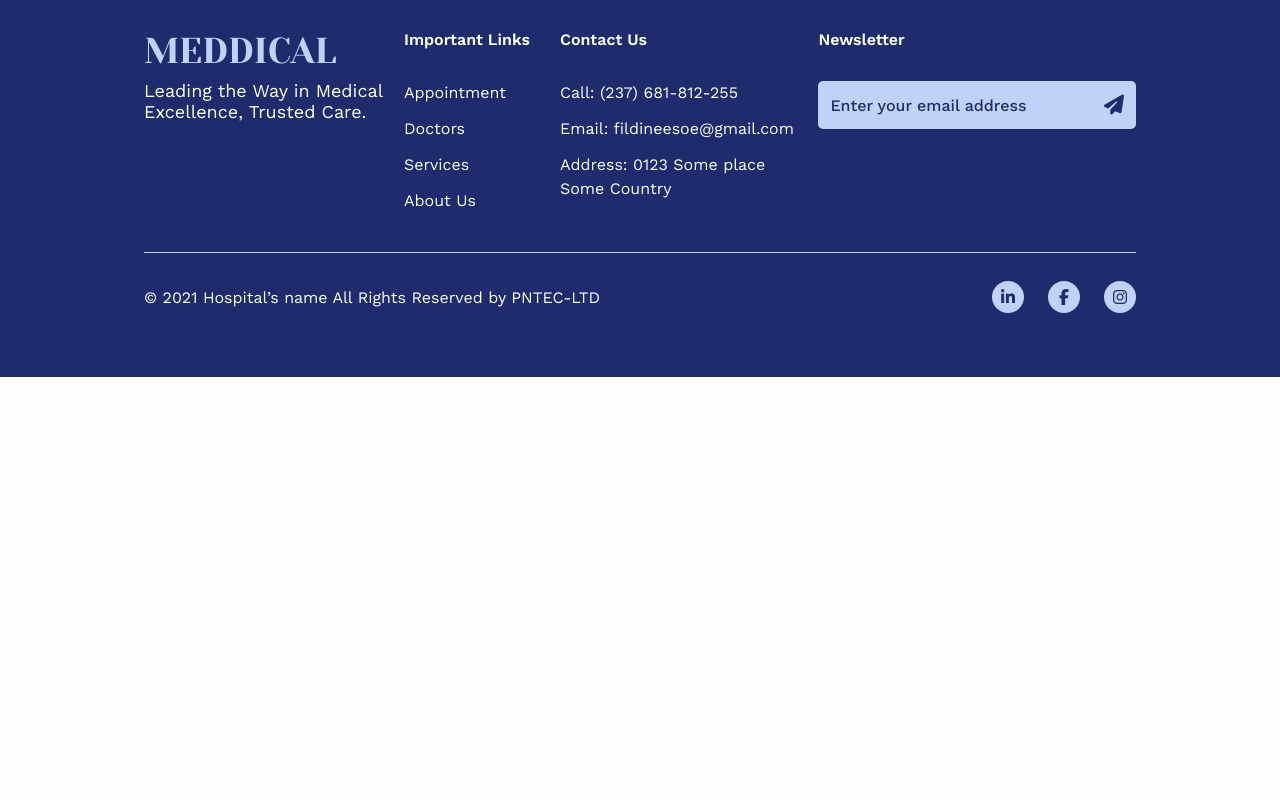
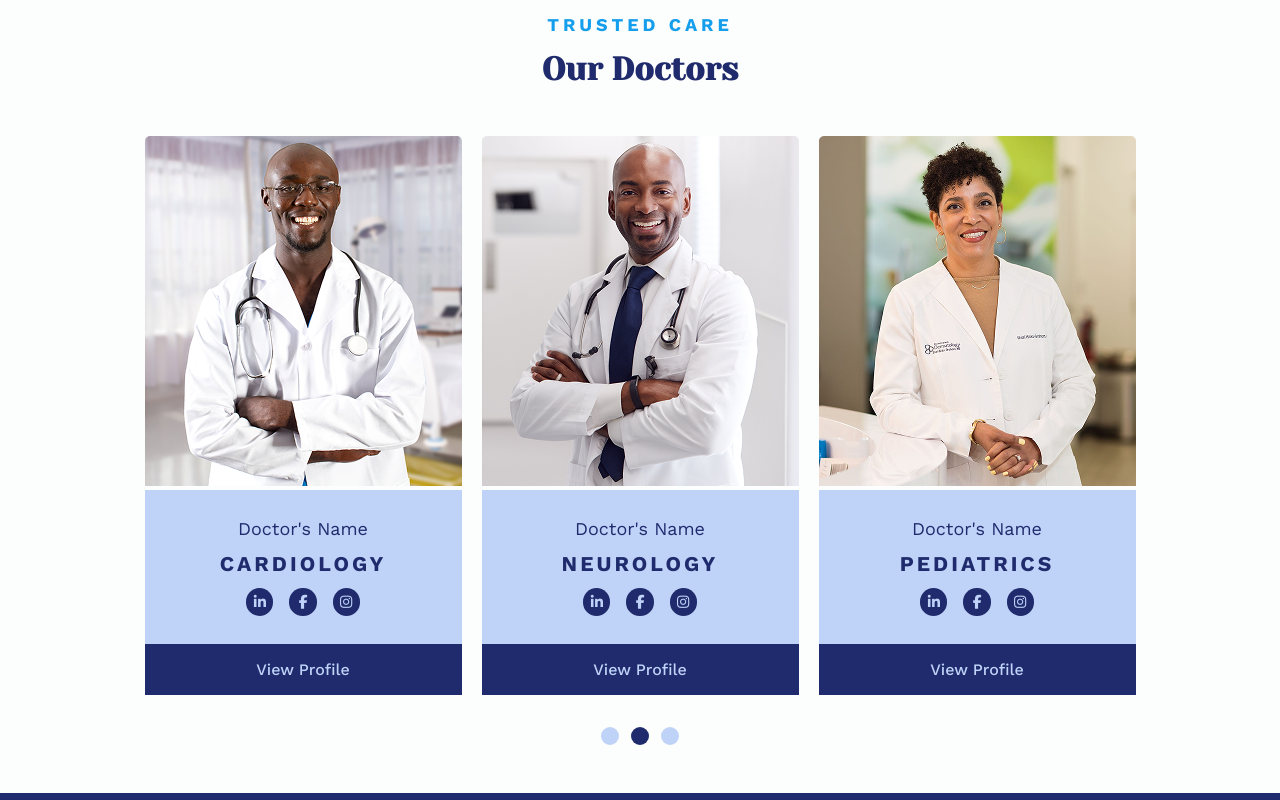
Before and after one commit to HamdyShehiet/Meddical, a plain HTML site: page index.html in a window 1280 px wide. Shown: the part 3740-4540 px from the top of the page. Before the commit the page ends 4117 px from the top, so only its background shows below. Drawn offline with nearby package versions, Linux system fonts and the light colour scheme.

Commit message:
Add: Doctors Section

```diff
--- /dev/null
+++ b/assets/styles/doctorsComponent.css
@@ -0,0 +1,97 @@
+:root {
+  --yesevaOne-ff: "Yeseva One", serif;
+  --workSans-ff: "Work Sans", sans-serif;
+  --fs-14px: 0.875rem;
+  --fs-16px: 1rem;
+  --fs-18px: 1.125rem;
+  --fs-20px: 1.25rem;
+  --fs-24px: 1.5rem;
+  --fs-26px: 1.625rem;
+  --fs-28px: 1.75rem;
+  --fs-32px: 2rem;
+  --fs-36px: 2.25rem;
+  --fs-48px: 3rem;
+  --fw-normal: 400;
+  --fw-medium: 500;
+  --fw-semibold: 600;
+  --fw-bold: 700;
+  --space-2px: 0.125rem;
+  --space-4px: 0.25rem;
+  --space-6px: 0.375rem;
+  --space-8px: 0.5rem;
+  --space-12px: 0.75rem;
+  --space-16px: 1rem;
+  --space-20px: 1.25rem;
+  --space-24px: 1.5rem;
+  --space-28px: 1.75rem;
+  --space-32px: 2rem;
+  --space-48px: 3rem;
+  --space-64px: 4rem;
+  --light-clr: #fcfefe;
+  --dark-clr: #212124;
+  --primary-clr: #1f2b6c;
+  --secondary-clr: #159eec;
+  --accent-clr: #bfd2f8;
+}
+.doctors .container .doctors-slider{
+  grid-template-columns: repeat(auto-fill, min(19.813rem, 100%));
+  justify-content: center;
+  gap: var(--space-20px);
+  font-family: var(--workSans-ff);
+}
+.doctors .container .doctors-slider .doctor-card {
+  border-radius: 5px;
+}
+.doctors .container .doctors-slider .doctor-card .doctor-info {
+  display: flex;
+  flex-direction: column;
+  align-items: center;
+  gap: var(--space-12px);
+  padding: var(--space-28px) 0;
+  color: var(--primary-clr);
+  background-color: var(--accent-clr);
+  font-size: var(--fs-18px);
+}
+.doctors .container .doctors-slider .doctor-card .doctor-info h3{
+  letter-spacing: 3px;
+  font-weight: var(--fw-bold);
+}
+.doctors .container .doctors-slider .doctor-card .doctor-info .social-icons{
+  display: flex;
+  align-items: center;
+  gap: var(--space-16px);
+}
+.doctors .container .doctors-slider .doctor-card .doctor-info .social-icons li a{
+  display: inline-flex;
+  align-items: center;
+  justify-content: center;
+  width: 1.7rem;
+  height: 1.7rem;
+  border-radius: 50%;
+  font-size: var(--fs-14px);
+  background-color: var(--primary-clr);
+  color: var(--accent-clr);
+}
+.doctors .container .doctors-slider .doctor-card a.view-profile{
+  display: block;
+  padding: var(--space-16px) 0;
+  text-align: center;
+  overflow: hidden;
+  font-weight: var(--fw-medium);
+  background-color: var(--primary-clr);
+  color: var(--accent-clr);
+}
+.doctors .container .slider-dots {
+  margin-top: var(--space-32px);
+  gap: var(--space-12px);
+}
+.doctors .container .slider-dots li{
+  width: 1.125rem;
+  height: 1.125rem;
+  border-radius: 50%;
+  cursor: pointer;
+  background-color: var(--accent-clr);
+}
+.doctors .container .slider-dots li.active{
+  background-color: var(--primary-clr);
+}
--- a/assets/styles/footer.css
+++ b/assets/styles/footer.css
@@ -29,13 +29,6 @@
   --space-64px: 4rem;
   --light-clr: #fcfefe;
   --dark-clr: #212124;
-  --primary-clr: #1f2b6c;
-  --secondary-clr: #159eec;
-  --accent-clr: #bfd2f8;
-}
-body.dark-theme {
-  --light-clr: #121212;
-  --dark-clr: #ffffff;
   --primary-clr: #1f2b6c;
   --secondary-clr: #159eec;
   --accent-clr: #bfd2f8;
--- a/assets/styles/header.css
+++ b/assets/styles/header.css
@@ -29,13 +29,6 @@
   --space-64px: 4rem;
   --light-clr: #fcfefe;
   --dark-clr: #212124;
-  --primary-clr: #1f2b6c;
-  --secondary-clr: #159eec;
-  --accent-clr: #bfd2f8;
-}
-body.dark-theme {
-  --light-clr: #121212;
-  --dark-clr: #ffffff;
   --primary-clr: #1f2b6c;
   --secondary-clr: #159eec;
   --accent-clr: #bfd2f8;
--- a/assets/styles/topHeader.css
+++ b/assets/styles/topHeader.css
@@ -29,13 +29,6 @@
   --space-64px: 4rem;
   --light-clr: #fcfefe;
   --dark-clr: #212124;
-  --primary-clr: #1f2b6c;
-  --secondary-clr: #159eec;
-  --accent-clr: #bfd2f8;
-}
-body.dark-theme {
-  --light-clr: #121212;
-  --dark-clr: #ffffff;
   --primary-clr: #1f2b6c;
   --secondary-clr: #159eec;
   --accent-clr: #bfd2f8;
--- a/index.html
+++ b/index.html
@@ -7,6 +7,7 @@
     <link rel="stylesheet" href="assets/styles/main.css" />
     <link rel="stylesheet" href="assets/styles/topHeader.css" />
     <link rel="stylesheet" href="assets/styles/header.css" />
+    <link rel="stylesheet" href="assets/styles/doctorsComponent.css" />
     <link rel="stylesheet" href="assets/styles/footer.css" />
     <link rel="preconnect" href="https://fonts.googleapis.com" />
     <link rel="preconnect" href="https://fonts.gstatic.com" crossorigin />
@@ -227,13 +228,14 @@
           </div>
         </div>
       </section>
-      <!-- Appointment Form Section -->
       <section class="appointment section-padding">
         <div class="container grid">
           <div class="appointment-info">
             <h2 class="title">Book an Appointment</h2>
             <p class="description">
-              Lorem ipsum dolor sit amet, consectetur adipiscing elit. Quisque placerat scelerisque tortor ornare ornare. Convallis felis vitae tortor augue. Velit nascetur proin massa in. Consequat faucibus porttitor enim et.            </p>
+              Lorem ipsum dolor sit amet, consectetur adipiscing elit. Quisque placerat scelerisque tortor ornare ornare. Convallis felis vitae tortor augue. Velit nascetur proin massa in. Consequat
+              faucibus porttitor enim et.
+            </p>
           </div>
           <form class="">
             <div class="form-row">
@@ -296,6 +298,78 @@
           </form>
         </div>
       </section>
+      <section class="doctors section-padding">
+        <div class="container">
+          <div class="section-heading flex-column items-center">
+            <span class="caption">TRUSTED CARE</span>
+            <h2 class="title">Our Doctors</h2>
+          </div>
+          <div class="doctors-slider grid">
+            <div class="doctor-card">
+              <img src="assets/images/doctor1.png" alt="Doctor" class="doctor-image" />
+              <div class="doctor-info">
+                <span>Doctor's Name</span>
+                <h3 class="doctor-specialty">CARDIOLOGY</h3>
+                <ul class="social-icons">
+                  <li>
+                    <a href="https://www.linkedin.com/" target="_blank"><i class="fa-brands fa-linkedin-in"></i></a>
+                  </li>
+                  <li>
+                    <a href="https://www.facebook.com/?locale=ar_AR" target="_blank"><i class="fa-brands fa-facebook-f"></i></a>
+                  </li>
+                  <li>
+                    <a href="https://www.instagram.com/" target="_blank"><i class="fa-brands fa-instagram"></i></a>
+                  </li>
+                </ul>
+              </div>
+              <a href="#" class="view-profile">View Profile</a>
+            </div>
+            <div class="doctor-card">
+              <img src="assets/images/doctor2.png" alt="Doctor" class="doctor-image" />
+              <div class="doctor-info">
+                <span>Doctor's Name</span>
+                <h3 class="doctor-specialty">NEUROLOGY</h3>
+                <ul class="social-icons">
+                  <li>
+                    <a href="https://www.linkedin.com/" target="_blank"><i class="fa-brands fa-linkedin-in"></i></a>
+                  </li>
+                  <li>
+                    <a href="https://www.facebook.com/?locale=ar_AR" target="_blank"><i class="fa-brands fa-facebook-f"></i></a>
+                  </li>
+                  <li>
+                    <a href="https://www.instagram.com/" target="_blank"><i class="fa-brands fa-instagram"></i></a>
+                  </li>
+                </ul>
+              </div>
+              <a href="#" class="view-profile">View Profile</a>
+            </div>
+            <div class="doctor-card">
+              <img src="assets/images/doctor3.png" alt="Doctor" class="doctor-image" />
+              <div class="doctor-info">
+                <span>Doctor's Name</span>
+                <h3 class="doctor-specialty">PEDIATRICS</h3>
+                <ul class="social-icons">
+                  <li>
+                    <a href="https://www.linkedin.com/" target="_blank"><i class="fa-brands fa-linkedin-in"></i></a>
+                  </li>
+                  <li>
+                    <a href="https://www.facebook.com/?locale=ar_AR" target="_blank"><i class="fa-brands fa-facebook-f"></i></a>
+                  </li>
+                  <li>
+                    <a href="https://www.instagram.com/" target="_blank"><i class="fa-brands fa-instagram"></i></a>
+                  </li>
+                </ul>
+              </div>
+              <a href="#" class="view-profile">View Profile</a>
+            </div>
+          </div>
+          <ul class="slider-dots flex items-center justify-center">
+            <li class="dot"></li>
+            <li class="dot active"></li>
+            <li class="dot"></li>
+          </ul>
+        </div>
+      </section>
     </main>
     <footer>
       <div class="container">
```
Also changed, not shown: assets/images/doctor1.png (added), assets/images/doctor2.png (added), assets/images/doctor3.png (added).
